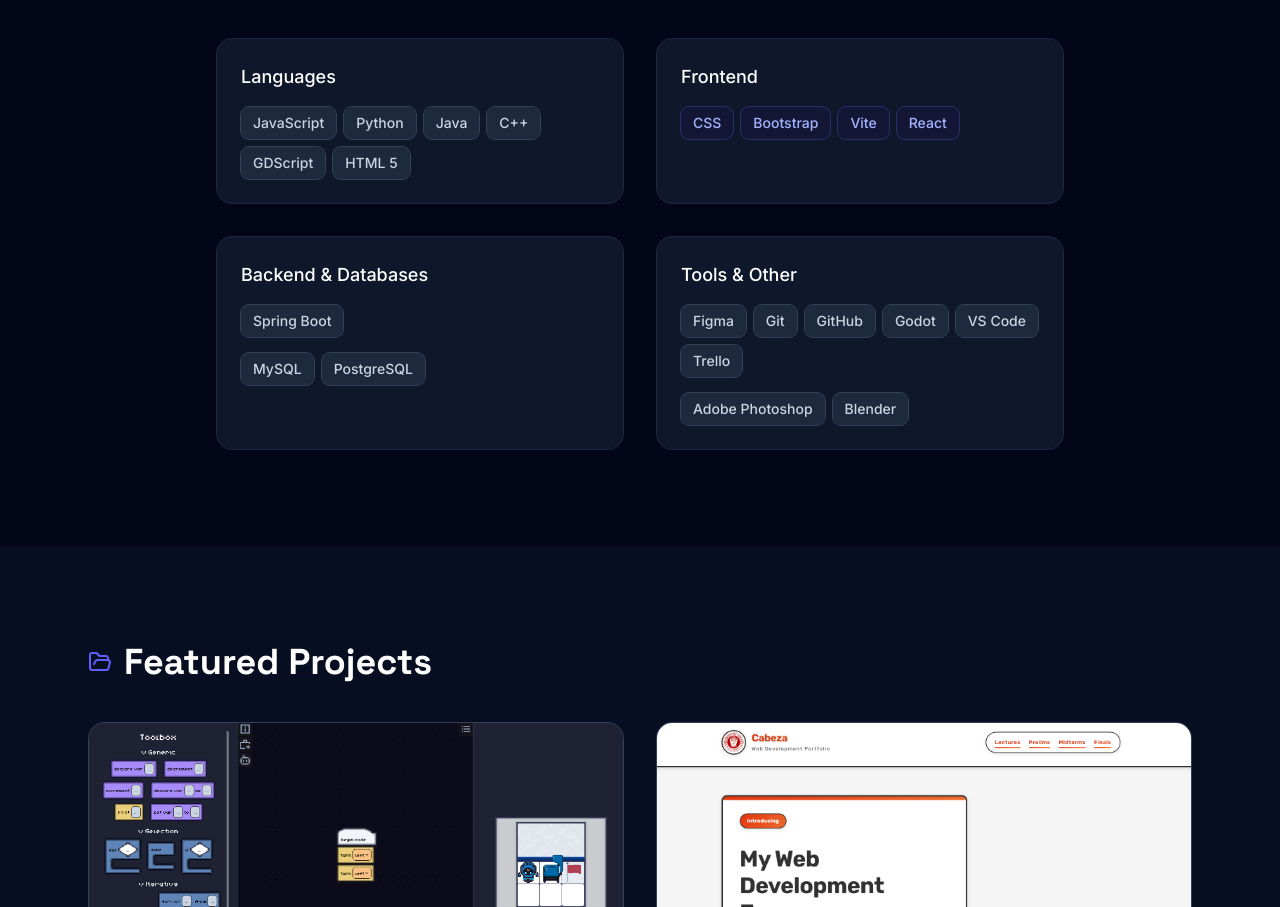
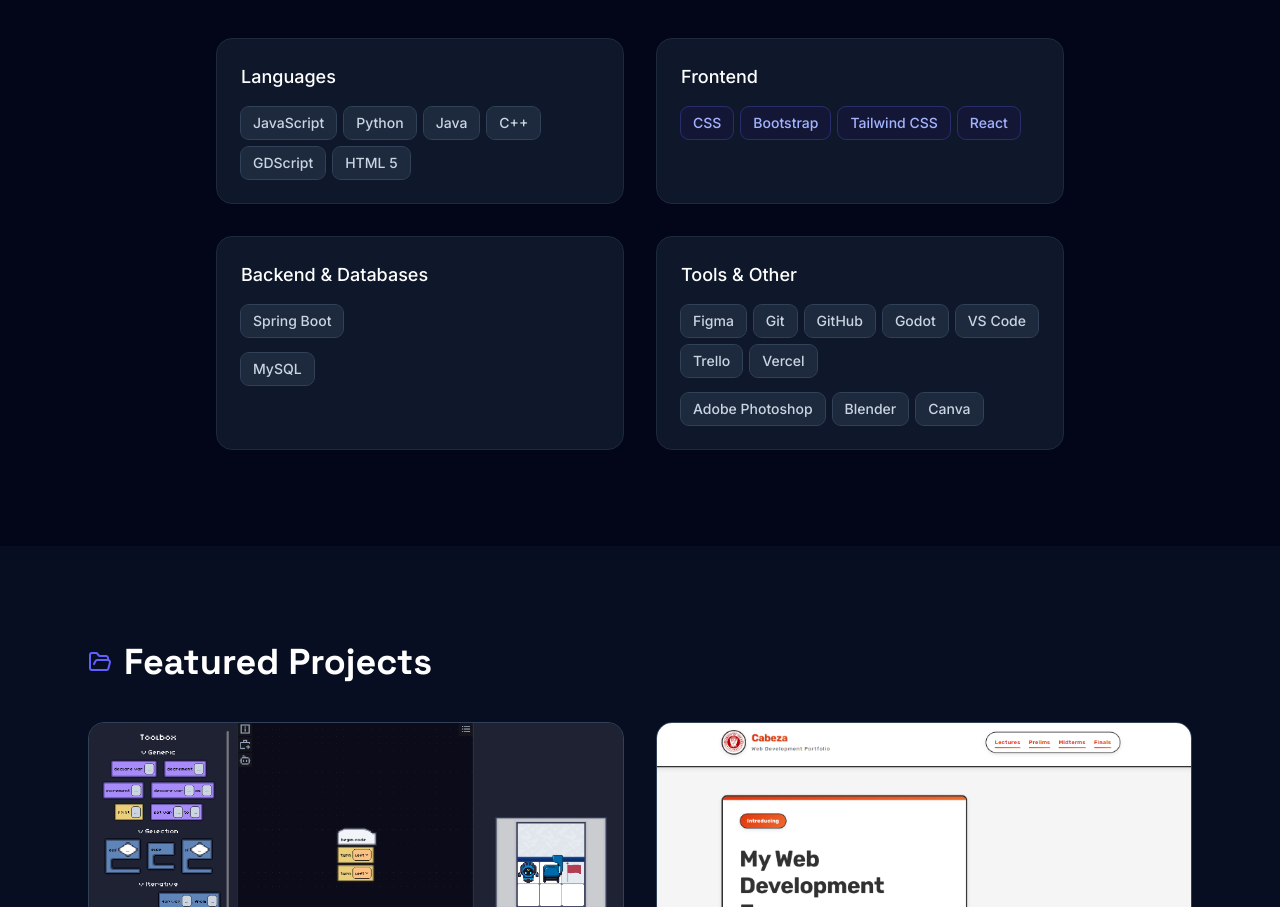
Before and after one commit to chikiditch/WEBSITE-PORTFOLIO, a React (Vite) app: page / in a window 1280 px wide. Shown: the part 1358-2265 px from the top of the page. Built offline with nearby package versions, Linux system fonts and the light colour scheme.

Commit message:
Updated Skills

```diff
--- a/src/App.tsx
+++ b/src/App.tsx
@@ -161,7 +161,7 @@
                 <div className="bg-slate-900 border border-slate-800 p-6 rounded-2xl hover:border-slate-700 transition-colors">
                   <h3 className="text-white font-medium mb-4 text-lg">Frontend</h3>
                   <div className="flex flex-wrap gap-2">
-                    {['CSS', 'Bootstrap', 'Vite', 'React'].map((skill) => (
+                    {['CSS', 'Bootstrap', 'Tailwind CSS', 'React'].map((skill) => (
                       <span key={skill} className="px-3 py-1.5 bg-indigo-950/30 text-indigo-300 outline outline-1 outline-indigo-500/30 rounded-lg text-sm font-medium">
                         {skill}
                       </span>
@@ -180,7 +180,7 @@
                     ))}
                   </div>
                   <div className="flex flex-wrap gap-2">
-                    {['MySQL', 'PostgreSQL'].map((skill) => (
+                    {['MySQL'].map((skill) => (
                       <span key={skill} className="px-3 py-1.5 bg-slate-800 outline outline-1 outline-slate-700 text-slate-300 rounded-lg text-sm font-medium">
                         {skill}
                       </span>
@@ -192,14 +192,14 @@
                 <div className="bg-slate-900 border border-slate-800 p-6 rounded-2xl hover:border-slate-700 transition-colors">
                   <h3 className="text-white font-medium mb-4 text-lg">Tools & Other</h3>
                   <div className="flex flex-wrap gap-2 mb-4">
-                    {['Figma', 'Git', 'GitHub', 'Godot', 'VS Code', 'Trello'].map((skill) => (
+                    {['Figma', 'Git', 'GitHub', 'Godot', 'VS Code', 'Trello', 'Vercel'].map((skill) => (
                       <span key={skill} className="px-3 py-1.5 bg-slate-800 outline outline-1 outline-slate-700 text-slate-300 rounded-lg text-sm font-medium">
                         {skill}
                       </span>
                     ))}
                   </div>
                   <div className="flex flex-wrap gap-2">
-                    {['Adobe Photoshop', 'Blender'].map((skill) => (
+                    {['Adobe Photoshop', 'Blender', 'Canva'].map((skill) => (
                       <span key={skill} className="px-3 py-1.5 bg-slate-800 outline outline-1 outline-slate-700 text-slate-300 rounded-lg text-sm font-medium">
                         {skill}
                       </span>
```
